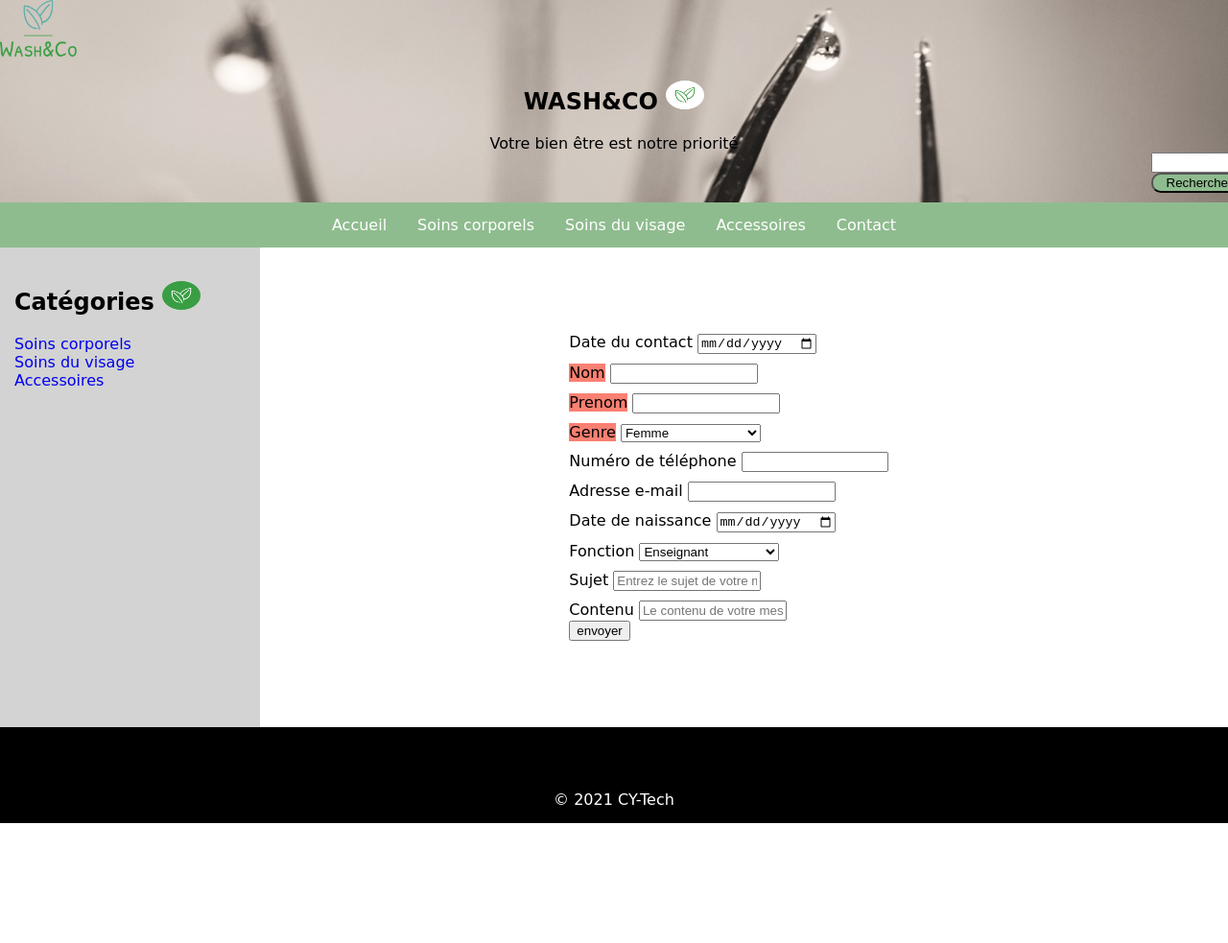
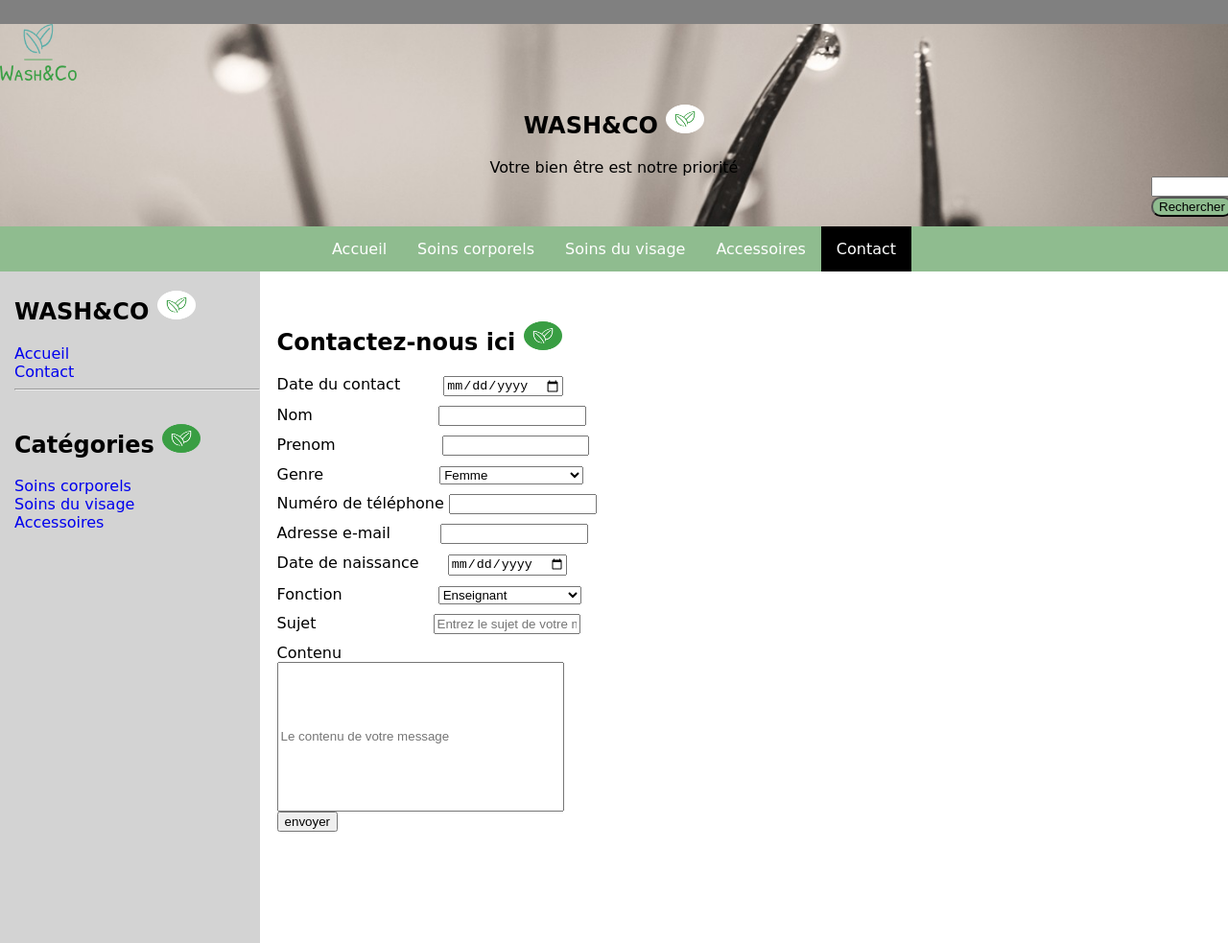
Before and after one commit to 1062334611/ProjetWASH-CO, a plain HTML site: page projet/projet/contact.html in a window 1280 px wide. Shown: the top 983 px of the page at 96% size. Before the commit the page ends 858 px from the top, so only its background shows below. Drawn offline with Linux system fonts and the light colour scheme.

Commit message:
Add files via upload

```diff
--- a/projet/projet/contact.html
+++ b/projet/projet/contact.html
@@ -7,6 +7,8 @@
     <link rel="stylesheet" href="css/accueil.css" />
 </head>
 <body>
+    <div style="width:100%; background-color:gray; color:white;height:25px; float:right;">
+    </div>
     <header>
         <img id="logo" src="img/logo/logo_small.png" alt="Logo" />
         <h2> <center> WASH&CO <img id="logo2" src="img/logo/logo_small_icon_only.png" alt="Logo2" /> </center></h2>
@@ -14,7 +16,7 @@
         <form>
             <div id="search">
                 <input type="search" id="maRecherche" name="q">
-                <button id="bouton">Rechercher</button>
+                <button id="bouton1">Rechercher</button>
             </div>
         </form>
 
@@ -25,43 +27,47 @@
                 <li><a href="SoinsCorp.html">Soins corporels</a></li>
                 <li><a href="SoinVisage.html">Soins du visage</a></li>
                 <li><a href="accesoires.html">Accessoires</a></li>
-                <li><a href="contact.html">Contact</a></li>
+                <li><a style="background-color:black;" href="contact.html">Contact</a></li>
             </ul>
 
         </nav>
     </header>
 
     <div style="display:flex;">
-        <aside style="height:500px">
+        <aside style="height: 700px">
+            <h2>WASH&CO <img id="logo2" src="img/logo/logo_small_icon_only.png" alt="Logo2" /></h2>
+            <a href="index.html"> Accueil</a><br />
+            <a href="contact.html">Contact</a><br />
+            <hr />
             <h2>Catégories <img id="logo3" src="img/logo/logo_small_icon_only_inverted.png" alt="logo3" /></h2>
             <a href="SoinsCorp.html">Soins corporels</a><br />
             <a href="SoinVisage.html">Soins du visage</a><br />
             <a href="accesoires.html">Accessoires</a>
         </aside>
-        <div style="display:flex;flex:1; justify-content:center; align-items:center">
+        <div style="display:flex;flex:1">
             <form id="formulaire">
-
+                <h2>Contactez-nous ici <img id="logo3" src="img/logo/logo_small_icon_only_inverted.png" alt="logo3" /></h2>
                 <div>
                     <label>Date du contact</label>
-                    <input id="date" type="date">
+                    <input id="date" type="date" style="margin-left:40px">
                 </div>
 
 
                 <div style="margin-top:10px">
 
-                    <label style="background: salmon">Nom</label>
-                    <input type="text" style="width: 40%">
+                    <label>Nom</label>
+                    <input type="text" style="width: 40%;margin-left: 126px">
                 </div>
 
                 <div style="margin-top:10px">
-                    <label style="background: salmon">Prenom</label>
-                    <input type="text" style="width: 40%">
+                    <label>Prenom</label>
+                    <input type="text" style="width: 40% ;margin-left:106px">
 
                 </div>
 
                 <div style="margin-top:10px">
-                    <label style="background: salmon">Genre</label>
-                    <select style="width: 40%">
+                    <label>Genre</label>
+                    <select style="width: 41%;margin-left:116px">
                         <option>Femme</option>
                         <option>Homme</option>
                     </select>
@@ -70,22 +76,22 @@
 
                 <div style="margin-top:10px">
                     <label>Numéro de téléphone </label>
-                    <input type="tel" style="width: 40%">
+                    <input type="tel" style="width: 40%;">
                 </div>
 
                 <div style="margin-top:10px">
                     <label>Adresse e-mail</label>
-                    <input type="tel" style="width: 40%">
+                    <input type="tel" style="width: 40%;margin-left:47px">
                 </div>
 
                 <div style="margin-top:10px">
                     <label>Date de naissance </label>
-                    <input id="date" type="date">
+                    <input id="date" type="date" style="margin-left: 25px">
                 </div>
 
                 <div style="margin-top:10px">
                     <label>Fonction</label>
-                    <select style="width: 40%">
+                    <select style="width: 41%;margin-left:95px">
                         <option>Enseignant</option>
                         <option>Client</option>
                     </select>
@@ -94,13 +100,13 @@
 
                 <div style="margin-top:10px">
                     <label>Sujet</label>
-                    <input type="text" placeholder="Entrez le sujet de votre mail" style="width: 40%;">
+                    <input type="text" placeholder="Entrez le sujet de votre mail" style="width: 40%;margin-left:117px">
                 </div>
 
 
                 <div style="margin-top:10px">
-                    <label>Contenu</label>
-                    <input type="text" placeholder="Le contenu de votre message" style="width: 40%;">
+                    <label>Contenu</label><br />
+                    <input type="text" placeholder="Le contenu de votre message" style="width: 80%;height:150px">
                 </div>
 
                 <input type="submit" value="envoyer">
@@ -116,6 +122,15 @@
 
 </body>
 <footer>
-    <p><center> © 2021 CY-Tech </center></p>
+    <center>
+        <p>
+            Contact <br />
+            email: ngassamfey@eisti.eu jian.wu@eisti.eu<br />
+            téléphone: 0753210077 0776931738 <br />
+        </p>
+
+        <p> © 2021 CY-Tech</p>
+    </center>
+
 </footer>
 </html>
```
